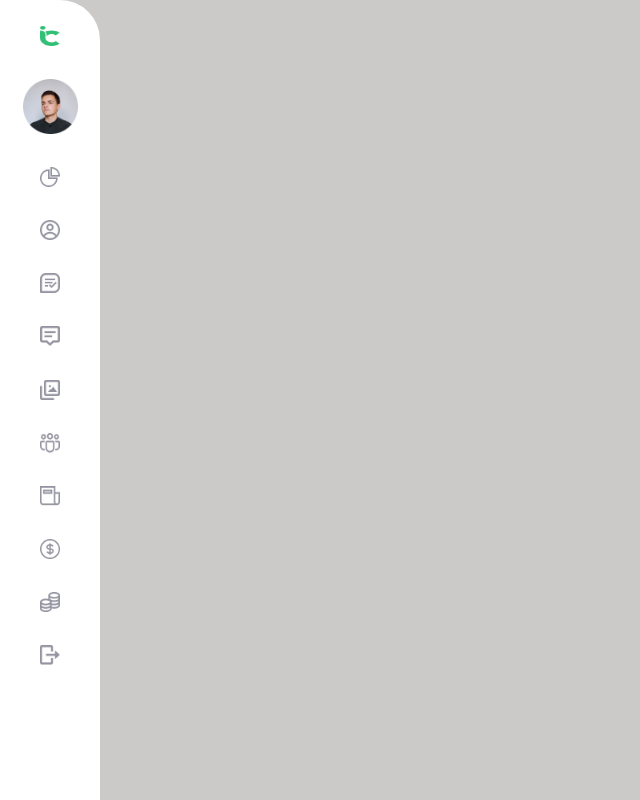
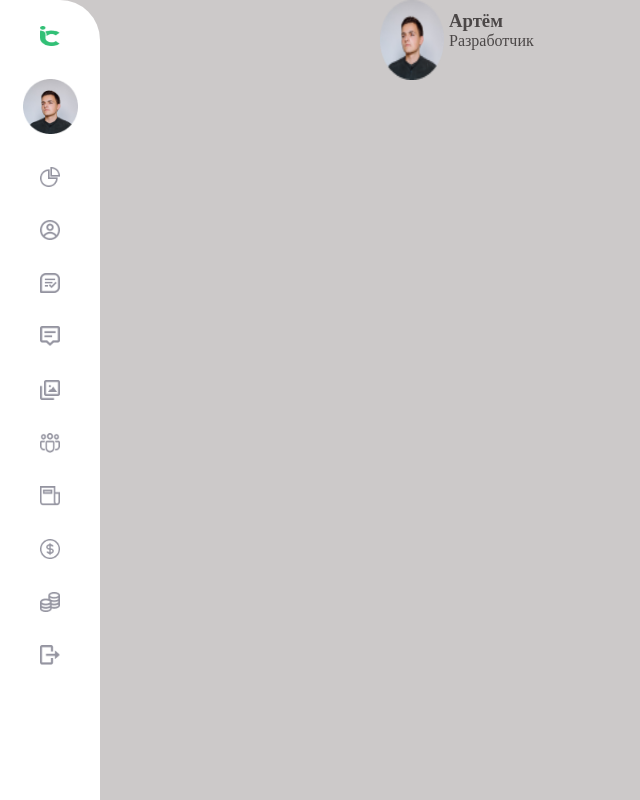
Before and after one commit to Elman2055/project_on_react, a React (Vite) app: page / in a window 1280 px wide. Shown: the whole page, without its empty margins (0-640 px from the left). Built offline with nearby package versions, Linux system fonts and the light colour scheme.

Commit message:
Сделал отрисовку пользователей в компоненте

```diff
--- a/src/App.css
+++ b/src/App.css
@@ -0,0 +1,3 @@
+.app {
+  display: flex;
+}
--- a/src/App.tsx
+++ b/src/App.tsx
@@ -5,10 +5,10 @@ import "./App.css";
 
 const App = () => {
   return (
-    <>
+    <div className="app">
       <ToolBar />
       <UserListContainer />
-    </>
+    </div>
   );
 };
 
--- a/src/components/userList/UserList.css
+++ b/src/components/userList/UserList.css
@@ -0,0 +1,16 @@
+.userList {
+  height: 13vh;
+  width: 50vw;
+  padding-left: 10px;
+  display: flex;
+}
+
+.myPhoto {
+  height: 10vh;
+  width: 5vw;
+}
+
+.infoUser {
+  padding: 10px 0px 0px 5px;
+  color: rgb(75, 71, 71);
+}
--- a/src/components/userList/UserList.tsx
+++ b/src/components/userList/UserList.tsx
@@ -1,11 +1,17 @@
 import React from "react";
+import Logo from "../UI/images/MyPicture.png";
 import "./UserList.css";
 
 const UserList = () => {
-    return (
-        <>
-        </>
-    )
+  return (
+    <div className="userList">
+      <img src={Logo} alt="my_photo" className="myPhoto" />
+      <div className="infoUser">
+        <h3>Артём</h3>
+        <p>Разработчик</p>
+      </div>
+    </div>
+  );
 };
 
 export default UserList;
--- a/src/containers/UserListContainer.css
+++ b/src/containers/UserListContainer.css
@@ -0,0 +1,3 @@
+.userListContainer {
+  margin: 0 auto;
+}
--- a/src/containers/UserListContainer.tsx
+++ b/src/containers/UserListContainer.tsx
@@ -1,11 +1,13 @@
 import React from "react";
+import UserList from "../components/userList/UserList";
 import "./UserListContainer.css";
 
 const UserListContainer = () => {
-    return (
-        <>
-        </>
-    )
+  return (
+    <div className="userListContainer">
+      <UserList />
+    </div>
+  );
 };
 
 export default UserListContainer;
```
